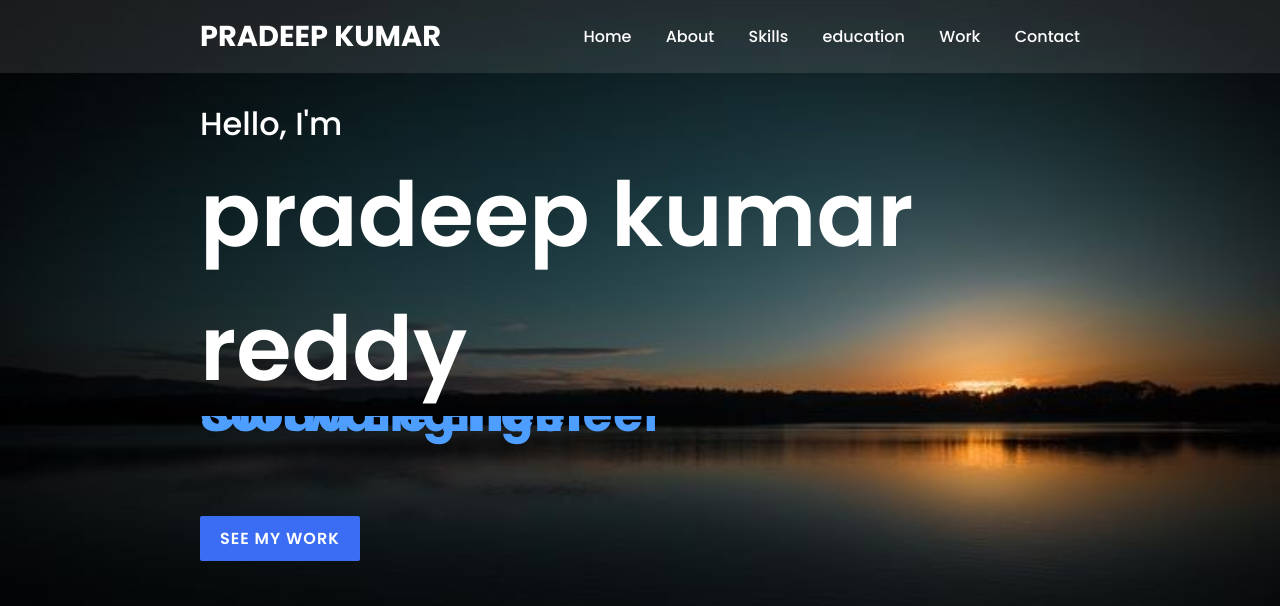
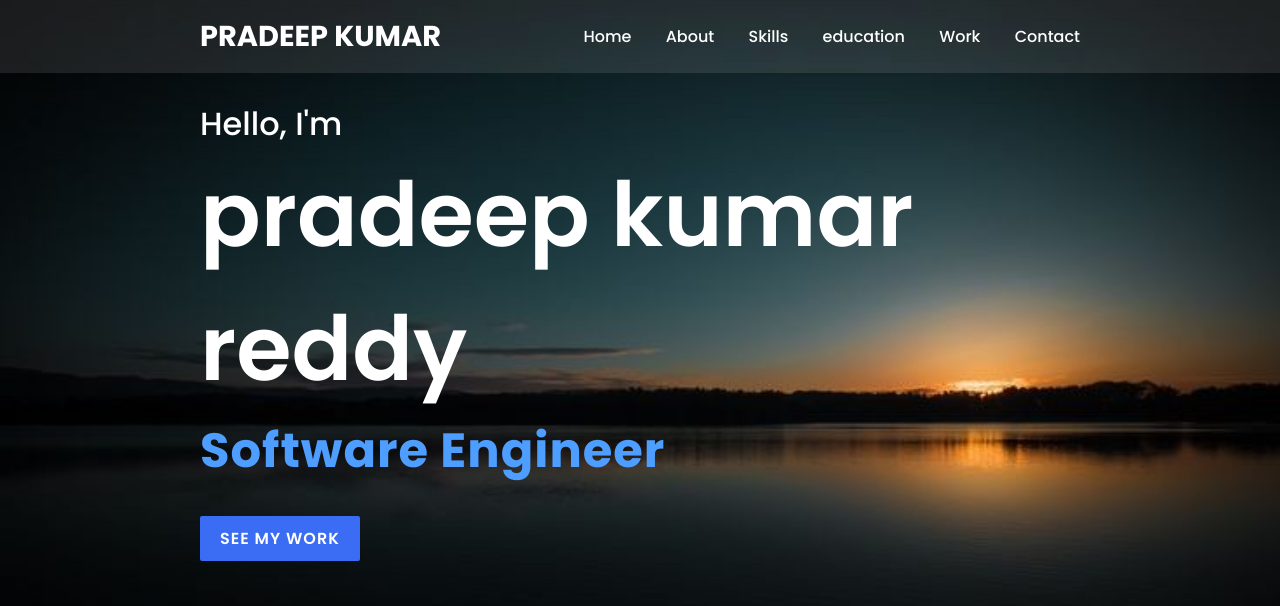
Before and after one commit to pradeep7117/pradeep71, a plain HTML site: page index.html in a window 1280 px wide. Shown: the top 606 px of the page. Drawn offline with Linux system fonts and the light colour scheme.

Commit message:
Update style.css

```diff
--- a/style.css
+++ b/style.css
@@ -50,10 +50,6 @@ section{
   font-weight: 700;
   line-height: 70px;
   letter-spacing: 1px;
-  position: absolute;
-  top: 0;
-  left: 0;
-  animation: slide-in 2s infinite;
 }
 
 @keyframes slide-in {
```
